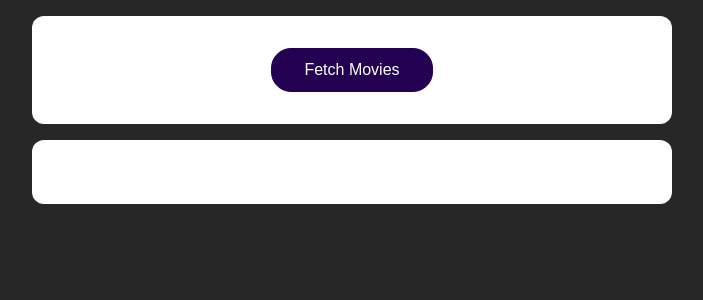
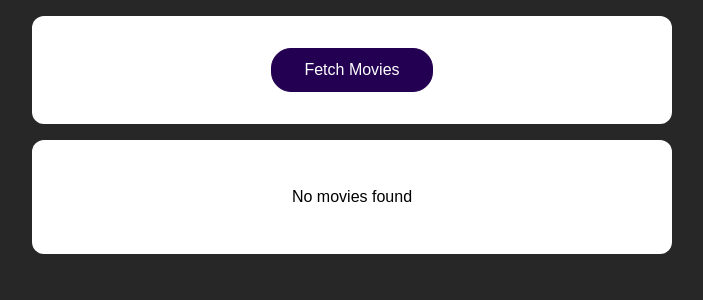
Before and after one commit to dnlstronge/connectDBreact, a React (Create React App) app: page / in a window 1280 px wide. Shown: the top 300 px of the page, without its empty margins (288-991 px from the left). Built offline with nearby package versions, Linux system fonts and the light colour scheme.

Commit message:
[x] - add show content when there are no movies

```diff
--- a/src/App.js
+++ b/src/App.js
@@ -31,7 +31,8 @@ function App() {
         <button onClick={fetchMoviesHandler}>Fetch Movies</button>
       </section>
       <section>
-        {!isPending && <MoviesList movies={movies} />}
+        {!isPending && movies.length > 0 && <MoviesList movies={movies} />}
+        {!isPending && movies.length === 0 && <p>No movies found</p>}
         {isPending && <p>LOADING...</p>}
       </section>
     </React.Fragment>
```
